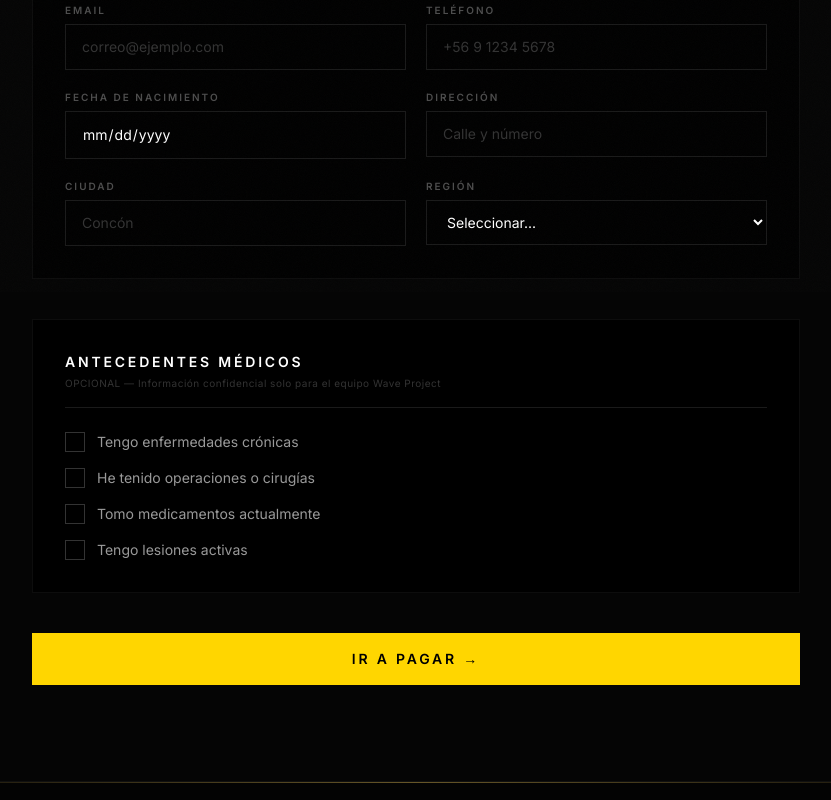
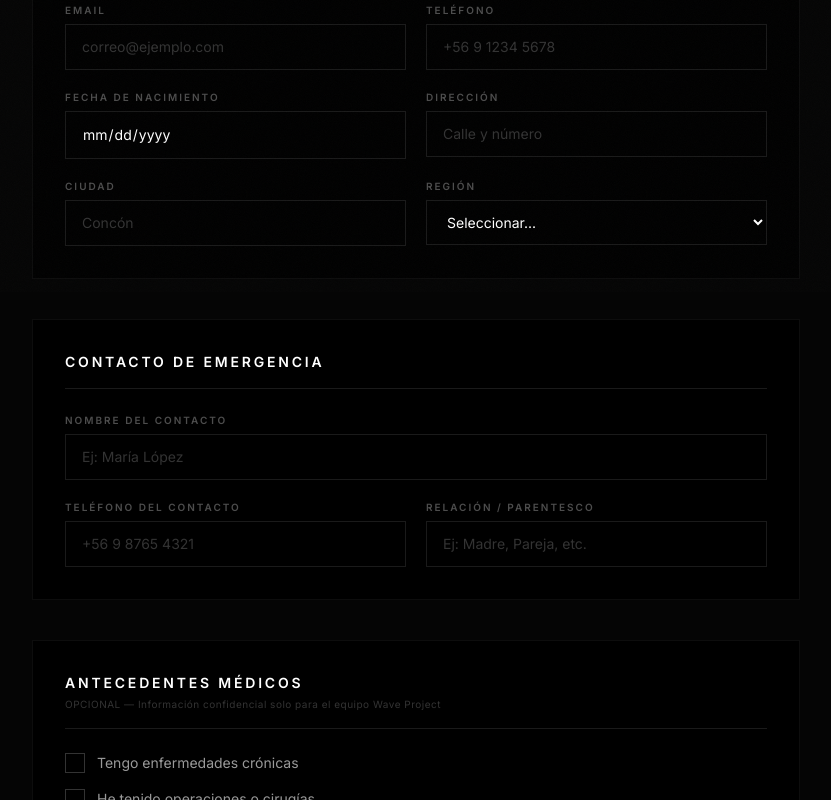
Before and after one commit to waveprojectchile-spec/WaveprojectChile, a Next.js app in the folder wave-gym/: page /checkout in a window 1280 px wide. Shown: the part 508-1308 px from the top of the page, without its empty margins (224-1055 px from the left). Built offline with nearby package versions, Linux system fonts and the light colour scheme; a web font is replaced by a local one.

Commit message:
feat: agregar contacto de emergencia en checkout

```diff
--- a/wave-gym/app/api/checkout/route.ts
+++ b/wave-gym/app/api/checkout/route.ts
@@ -5,7 +5,7 @@ import { getSupabaseAdmin } from '@/lib/supabase-admin'
 export async function POST(req: Request) {
   try {
     const body = await req.json()
-    const { plan, monto, titulo, nombre, rut, email, telefono, fecha_nacimiento, direccion, ciudad, region, enfermedades, operaciones, medicamentos, lesiones } = body
+    const { plan, monto, titulo, nombre, rut, email, telefono, fecha_nacimiento, direccion, ciudad, region, enfermedades, operaciones, medicamentos, lesiones, contacto_emergencia_nombre, contacto_emergencia_telefono, contacto_emergencia_relacion } = body
 
     if (!plan || !monto || !titulo || !nombre || !rut || !email || !telefono) {
       return NextResponse.json({ error: 'Faltan parámetros requeridos' }, { status: 400 })
@@ -25,6 +25,9 @@ export async function POST(req: Request) {
         direccion,
         ciudad,
         region,
+        contacto_emergencia_nombre,
+        contacto_emergencia_telefono,
+        contacto_emergencia_relacion,
         enfermedades,
         operaciones,
         medicamentos,
--- a/wave-gym/app/api/notify/route.ts
+++ b/wave-gym/app/api/notify/route.ts
@@ -95,6 +95,11 @@ export async function POST(req: Request) {
           <p><strong>Operaciones o cirugías:</strong> ${cliente.operaciones || 'Ninguna'}</p>
           <p><strong>Medicamentos actuales:</strong> ${cliente.medicamentos || 'Ninguno'}</p>
           <p><strong>Lesiones activas:</strong> ${cliente.lesiones || 'Ninguna'}</p>
+          <br/>
+          <h3>Contacto de Emergencia</h3>
+          <p><strong>Nombre:</strong> ${cliente.contacto_emergencia_nombre || 'No registrado'}</p>
+          <p><strong>Teléfono:</strong> ${cliente.contacto_emergencia_telefono || 'No registrado'}</p>
+          <p><strong>Relación:</strong> ${cliente.contacto_emergencia_relacion || 'No registrado'}</p>
         `
       })
       console.log('[WEBHOOK] Email enviado a waveprojectchile@gmail.com')
--- a/wave-gym/app/checkout/page.tsx
+++ b/wave-gym/app/checkout/page.tsx
@@ -90,6 +90,9 @@ export default function CheckoutPage() {
         direccion: formData.get('direccion'),
         ciudad: formData.get('ciudad'),
         region: formData.get('region'),
+        contacto_emergencia_nombre: formData.get('contacto_emergencia_nombre'),
+        contacto_emergencia_telefono: formData.get('contacto_emergencia_telefono'),
+        contacto_emergencia_relacion: formData.get('contacto_emergencia_relacion'),
         enfermedades: medicos.enfermedades ? formData.get('enfermedades') : '',
         operaciones: medicos.operaciones ? formData.get('operaciones') : '',
         medicamentos: medicos.medicamentos ? formData.get('medicamentos') : '',
@@ -169,6 +172,16 @@ export default function CheckoutPage() {
               </div>
             </div>
 
+            {/* CONTACTO DE EMERGENCIA */}
+            <div className="bg-black border border-white/5 p-8">
+              <h2 className="text-sm font-black tracking-[0.2em] text-white uppercase border-b border-white/10 pb-4 mb-6">CONTACTO DE EMERGENCIA</h2>
+              <div className="grid grid-cols-1 md:grid-cols-2 gap-5">
+                <div className="md:col-span-2"><label className={labelClass}>NOMBRE DEL CONTACTO</label><input name="contacto_emergencia_nombre" type="text" placeholder="Ej: María López" required className={inputClass} /></div>
+                <div><label className={labelClass}>TELÉFONO DEL CONTACTO</label><input name="contacto_emergencia_telefono" type="tel" placeholder="+56 9 8765 4321" required className={inputClass} /></div>
+                <div><label className={labelClass}>RELACIÓN / PARENTESCO</label><input name="contacto_emergencia_relacion" type="text" placeholder="Ej: Madre, Pareja, etc." required className={inputClass} /></div>
+              </div>
+            </div>
+
             {/* DATOS MÉDICOS */}
             <div className="bg-black border border-white/5 p-8">
               <div className="border-b border-white/10 pb-4 mb-6">
```
